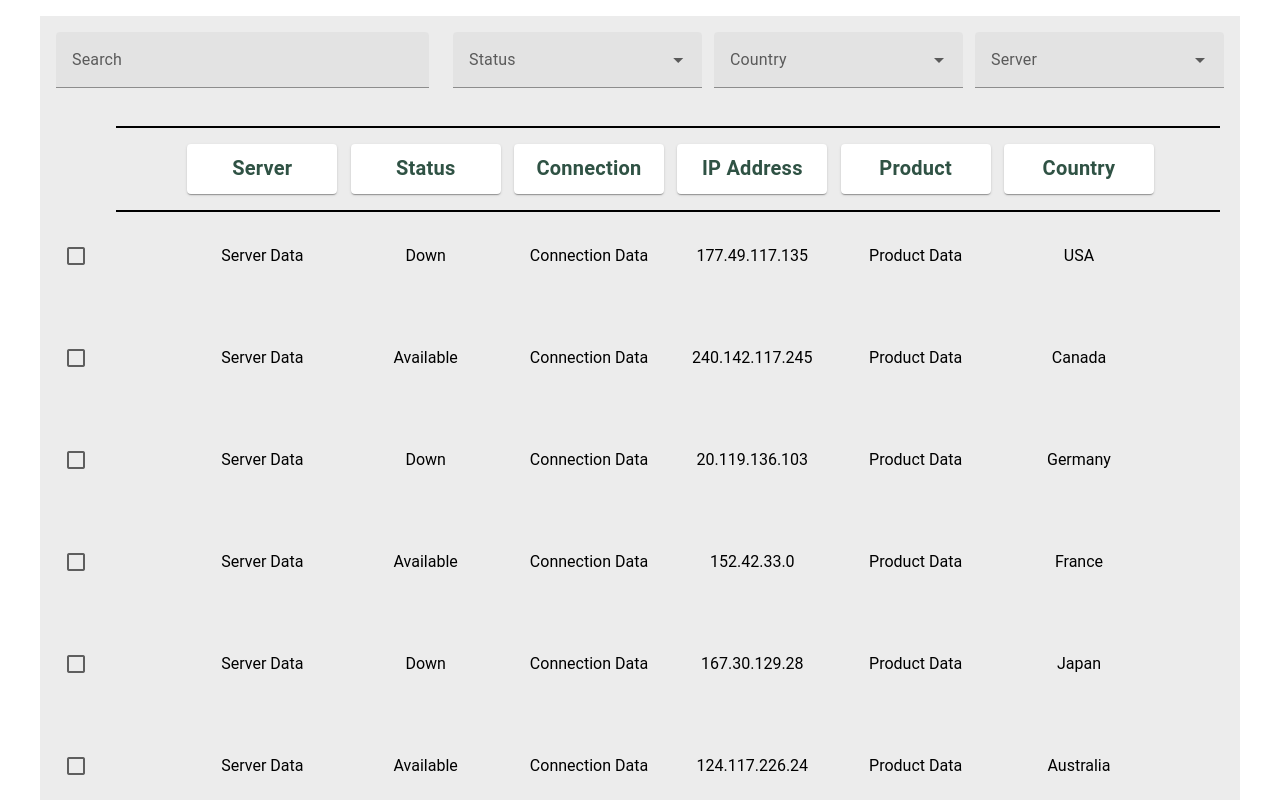
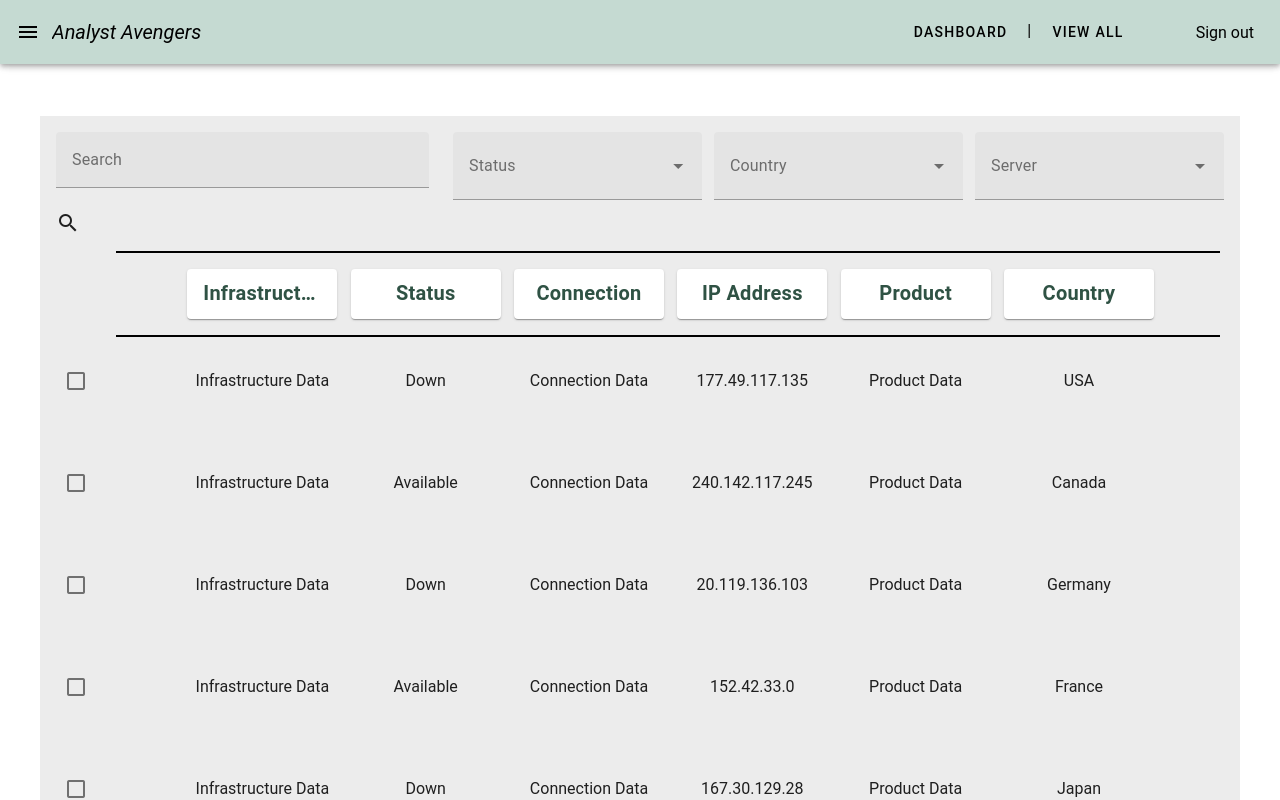
Before and after one commit to CCJH23/AnalystAvengers, a Vue app in the folder frontend/: page /viewall in a window 1280 px wide. Shown: the top 800 px of the page. Built offline with nearby package versions, Linux system fonts and the light colour scheme; no server answers.

Commit message:
sidebar and navbar fixed

```diff
--- a/frontend/index.html
+++ b/frontend/index.html
@@ -3,6 +3,7 @@
   <head>
     <meta charset="UTF-8">
     <link rel="icon" href="/favicon.ico">
+    <link href="https://cdn.jsdelivr.net/npm/@mdi/font@5.x/css/materialdesignicons.min.css" rel="stylesheet">
     <meta name="viewport" content="width=device-width, initial-scale=1.0">
     <title>Vite App</title>
   </head>
--- a/frontend/src/App.vue
+++ b/frontend/src/App.vue
@@ -18,7 +18,9 @@ import { RouterLink, RouterView } from 'vue-router'
         </nav>
       </div>
     </header> -->
-  <RouterView />
+    <v-app>
+      <RouterView />
+    </v-app>
 </template>
 
 <style scoped>
--- a/frontend/src/components/Navbar/Sidebar.vue
+++ b/frontend/src/components/Navbar/Sidebar.vue
@@ -1,7 +1,8 @@
 <!-- App.vue -->
 
 <template>
-    <v-app>
+    <!-- <v-app> -->
+    <div style="margin-top:100px">
       <!-- Navigation Drawer -->
       <v-navigation-drawer app :mini-variant="mini" :clipped="clipped" v-model="drawer">
         <!-- Your sidebar content goes here -->
@@ -13,7 +14,7 @@
                 <v-list-item-content>
                   <v-list-item-title>Dashboard</v-list-item-title>
                 </v-list-item-content>
-            </v-list-item>
+              </v-list-item>
 
           <v-list-item link>
             <v-list-item-icon>
@@ -48,8 +49,9 @@
         </span>
         <button class="btn btn-none btn-sign-out mb-2 pr-4" @click="signOut">Sign out</button>
       </v-app-bar>
+    </div>
 
-    </v-app>
+    <!-- </v-app> -->
   </template>
 
   <script>
--- a/frontend/src/views/ViewAllView.vue
+++ b/frontend/src/views/ViewAllView.vue
@@ -1,9 +1,14 @@
+<script setup>
+    import Sidebar from "@/components/Navbar/Sidebar.vue";
+</script>
 <template>
+    <Sidebar/>
     <v-container style="background-color: #ececec" class="my-4">
         <v-row>
             <!-- Search bar (30% width) -->
             <v-col cols="4">
-              <v-text-field v-model="searchKeyword" label="Search" outlined dense></v-text-field>
+                <v-text-field v-model="searchKeyword" label="Search" outlined dense></v-text-field>
+                <v-icon>mdi-magnify</v-icon>
             </v-col>
 
             <!-- Filters (70% width) -->
@@ -56,7 +61,7 @@
   export default {
     data() {
       return {
-        columnTitles: ["Server", "Status", "Connection", "IP Address", "Product", "Country"],
+        columnTitles: ["Infrastructure", "Status", "Connection", "IP Address", "Product", "Country"],
         selectedRows: Array(10).fill(false), // Initialize with 10 rows
         selectAll: false,
         searchKeyword: '',
@@ -81,11 +86,11 @@
         filteredRows() {
             // Filter rows based on the search keyword
             return Array.from({ length: 10 }, (_, i) => i + 1).filter(row => {
-                const rowData = this.columnTitles.map(title => this.generateFakeData(row, title)).join(' ');
+                const rowData = this.columnTitles.map(title => this.generateFakeData(row, title)).join('');
                 const statusFilterMatch = !this.selectedStatusFilter.length || (this.selectedStatusFilter.includes("Unselect All") || rowData.toLowerCase().includes(this.selectedStatusFilter.toLowerCase()));
                 const countryFilterMatch = !this.selectedCountryFilter.length || (this.selectedCountryFilter.includes("Unselect All") || rowData.toLowerCase().includes(this.selectedCountryFilter.toLowerCase()));
                 const serverFilterMatch = !this.selectedServerFilter.length || (this.selectedServerFilter.includes("Unselect All") || rowData.toLowerCase().includes(this.selectedServerFilter.toLowerCase()));
-                return statusFilterMatch && countryFilterMatch && serverFilterMatch;
+                return rowData.toLowerCase().includes(this.searchKeyword.toLowerCase()) && statusFilterMatch && countryFilterMatch && serverFilterMatch;
             });
         },
     },
```
